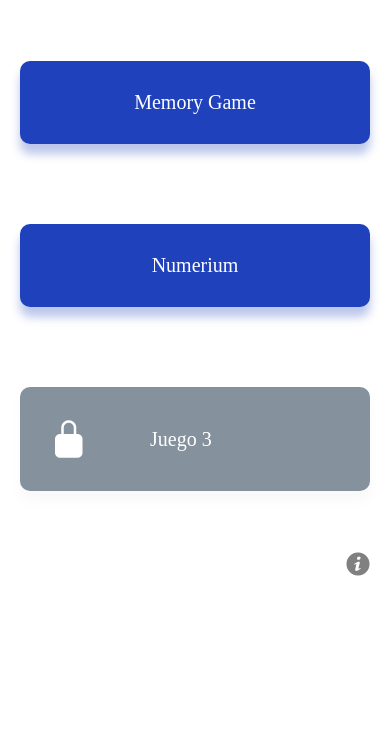
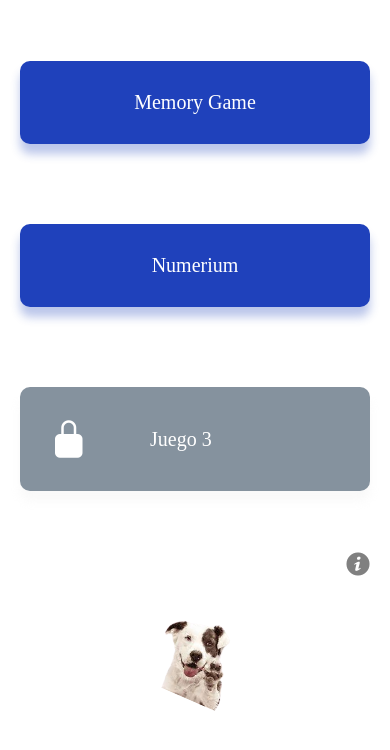
Before and after one commit to nahuellorenzo/TP-Final, a React Native app: screen /Main in a window 390 px wide. Shown: the top 750 px of the page. Built offline with nearby package versions, Linux system fonts and the light colour scheme; no server answers; the database is empty; what react-native-root-siblings would draw is missing.

Commit message:
Agrego dependencia para manejar el zoom

```diff
--- a/App.tsx
+++ b/App.tsx
@@ -7,11 +7,14 @@ import { RootSiblingParent } from 'react-native-root-siblings';
 
 import AppRouter from "./components/navigation/AppRouter";
 import { ScoreProvider } from "./components/context/ScoreContext";
+import { GestureHandlerRootView } from "react-native-gesture-handler";
+
 
 export default function App() {
   const [fontsLoaded] = useFonts(fonts);
 
   return !fontsLoaded ? null : (
+    <GestureHandlerRootView style={{ flex: 1 }}>
     <RootSiblingParent>
     <LoginProvider>
       <ScoreProvider>
@@ -22,5 +25,6 @@ export default function App() {
       </ScoreProvider>
     </LoginProvider>
     </RootSiblingParent>
+    </GestureHandlerRootView>
   );
 }
--- a/babel.config.js
+++ b/babel.config.js
@@ -2,5 +2,10 @@ module.exports = function(api) {
   api.cache(true);
   return {
     presets: ['babel-preset-expo'],
+    plugins: [
+      "@babel/plugin-proposal-export-namespace-from",
+      '@babel/plugin-transform-export-namespace-from',
+      "react-native-reanimated/plugin",
+    ],
   };
 };
--- a/components/screens/Main.tsx
+++ b/components/screens/Main.tsx
@@ -20,6 +20,7 @@ import {
   import { Entypo } from '@expo/vector-icons';
 import Color from "../constants/Color";
 import Toast from 'react-native-root-toast';
+import PencilLoader from "./Pencil";
 
   type Props = NativeStackScreenProps<RootStackParamList, "Main">;
 
@@ -160,6 +161,9 @@ import Toast from 'react-native-root-toast';
         </View>
           </View>
         </View>
+        <View>
+          <PencilLoader/>
+        </View>
       </ScrollView>
     );
   };
--- a/components/screens/NumberGame.tsx
+++ b/components/screens/NumberGame.tsx
@@ -18,6 +18,7 @@ import { ScoreContext } from "../context/ScoreContext";
 import Toast from 'react-native-root-toast';
 const { height } = Dimensions.get("window");
 const { width } = Dimensions.get("window");
+import DogLoader from "./Pencil";
 type Props = NativeStackScreenProps<RootStackParamList, "NumberGame">;
 const NumberGame: React.FC<Props> = ({ navigation: { navigate } }: Props) => {
 
@@ -282,7 +283,7 @@ const NumberGame: React.FC<Props> = ({ navigation: { navigate } }: Props) => {
                 paddingHorizontal: Spacing * 4,
                 paddingTop: Spacing * 10,
               }}>
-                <Loader/>
+              <DogLoader />
             </View>
           </View>
           ) :
--- /dev/null
+++ b/components/screens/Pencil.tsx
@@ -0,0 +1,49 @@
+import React from 'react';
+import { StyleSheet, View, Image, Animated } from 'react-native';
+
+const DogLoader = () => {
+    const animatedValue = new Animated.Value(0);
+
+    const startAnimation = () => {
+        Animated.timing(animatedValue, {
+            toValue: 1,
+            duration: 1000,
+            useNativeDriver: true,
+        }).start(() => {
+            animatedValue.setValue(0);
+            startAnimation();
+        });
+    };
+
+    React.useEffect(() => {
+        startAnimation();
+    }, []);
+
+    const rotate = animatedValue.interpolate({
+        inputRange: [0, 1],
+        outputRange: ['0deg', '360deg'],
+    });
+
+    return (
+        <View style={styles.container}>
+            <Animated.Image
+                source={require('../../assets/images/dog.png')}
+                style={[styles.image, { transform: [{ rotate }] }]}
+            />
+        </View>
+    );
+};
+
+const styles = StyleSheet.create({
+    container: {
+        flex: 1,
+        justifyContent: 'center',
+        alignItems: 'center',
+    },
+    image: {
+        width: 100,
+        height: 100,
+    },
+});
+
+export default DogLoader;
```
Also changed, not shown: package.json (+6 -4 lines), assets/images/dog.png (added), 1 other file (tests, documents, lock files or other folders).
